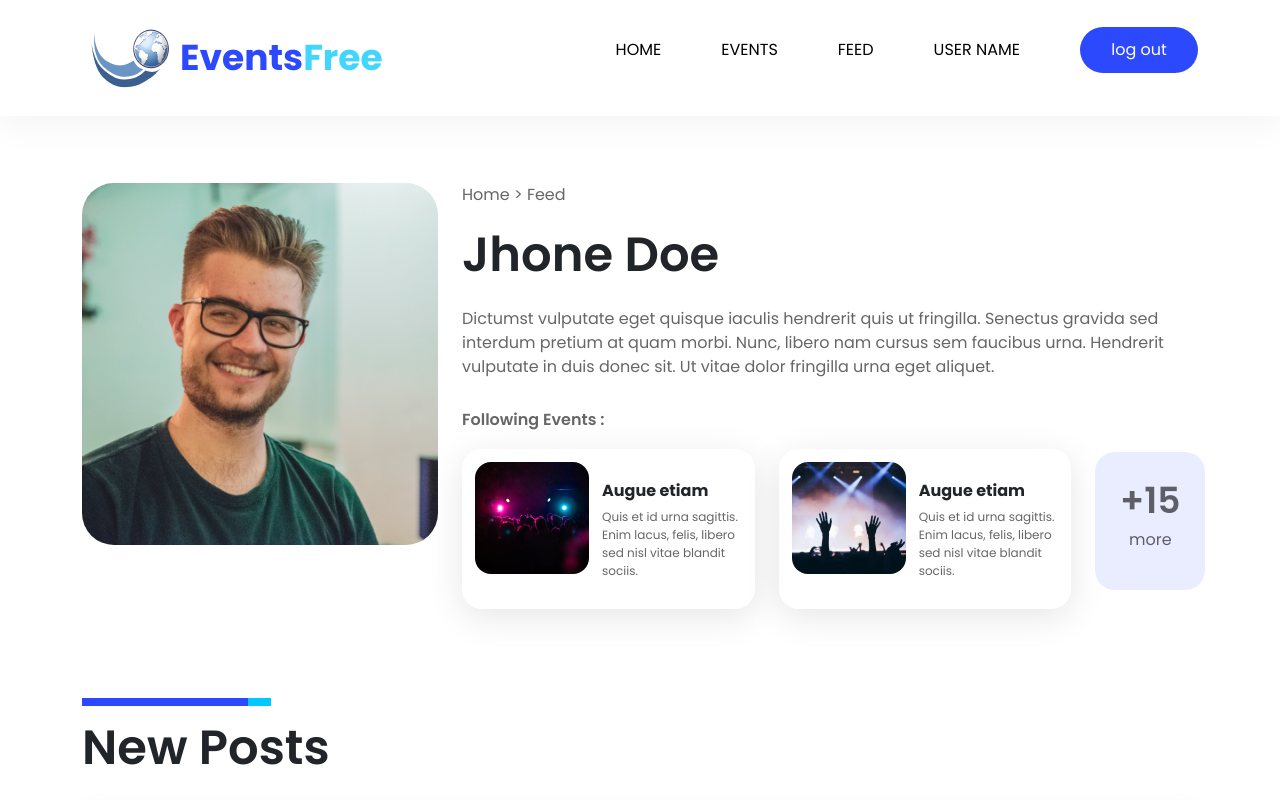
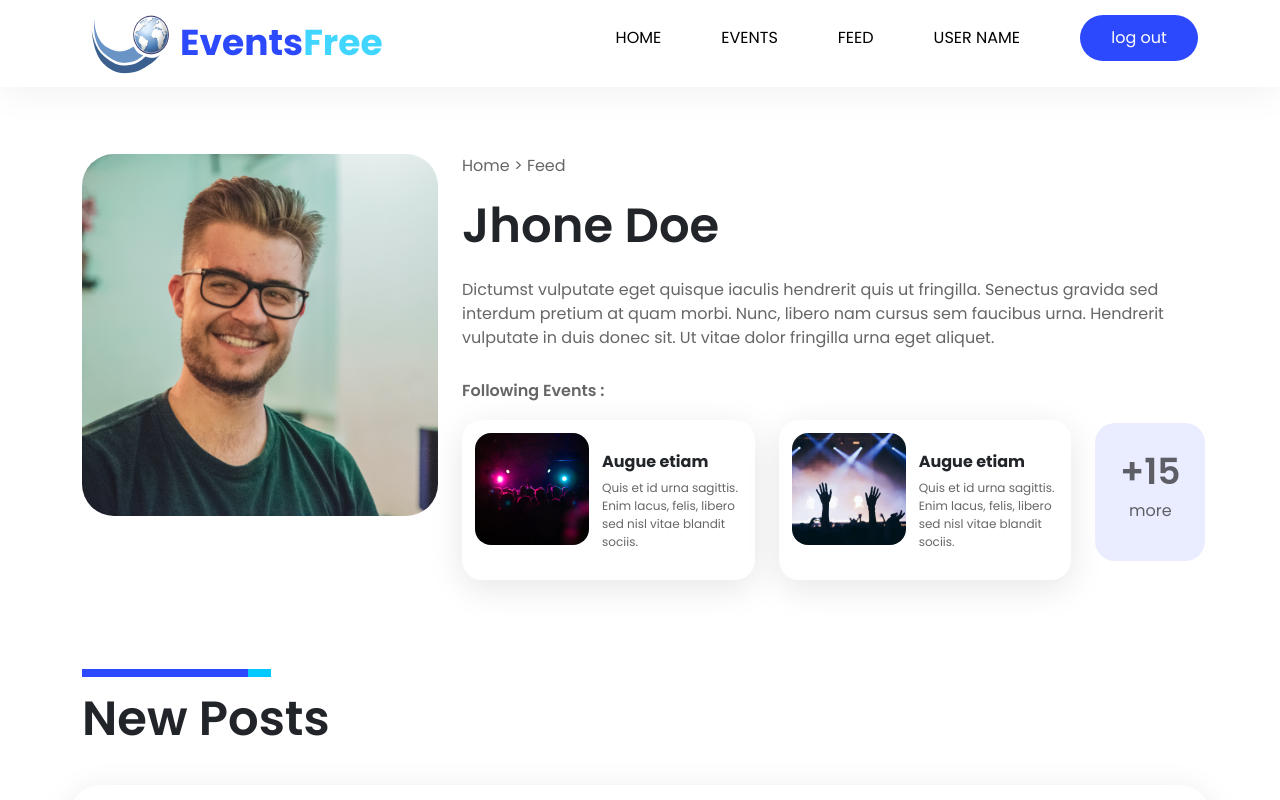
Before and after one commit to Sahwag546/feed-project, a plain HTML site: page index.html in a window 1280 px wide. Shown: the top 800 px of the page. Drawn offline with nearby package versions, Linux system fonts and the light colour scheme.

Commit message:
edit nav

```diff
--- a/assets/css/style.css
+++ b/assets/css/style.css
@@ -30,7 +30,8 @@ nav {
     font-family: Poppins;
     font-size: 16px;
     font-weight: 400;
-    line-height: 100px;
+    padding-top: 15px;
+    padding-bottom: 10px;
     text-align: left;
 }
 
@@ -329,7 +330,7 @@ ul li:hover {
 
 /*============footer-details=============*/
 footer {
-    min-height: 60vh;
+
     background-color: black;
 }
 
```
